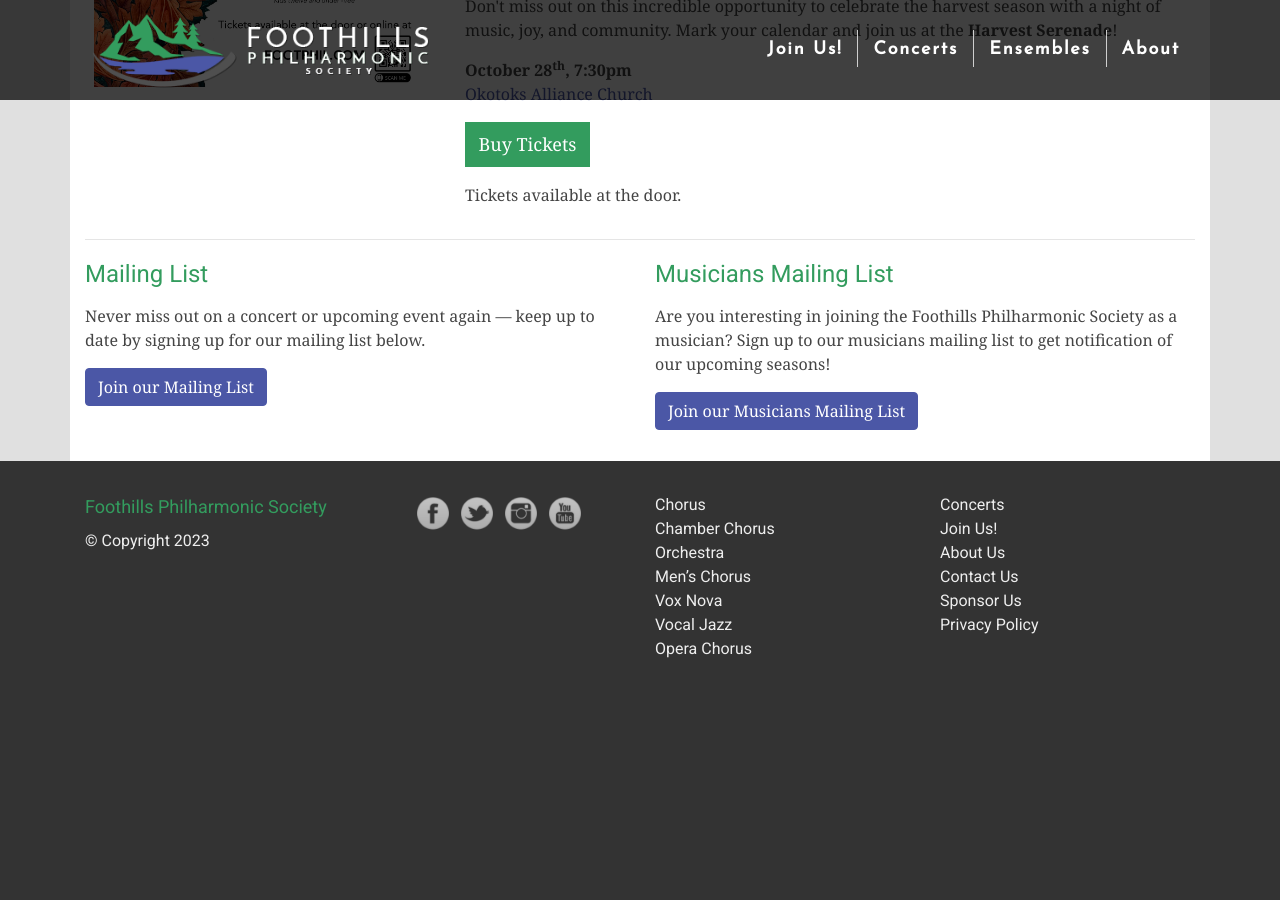
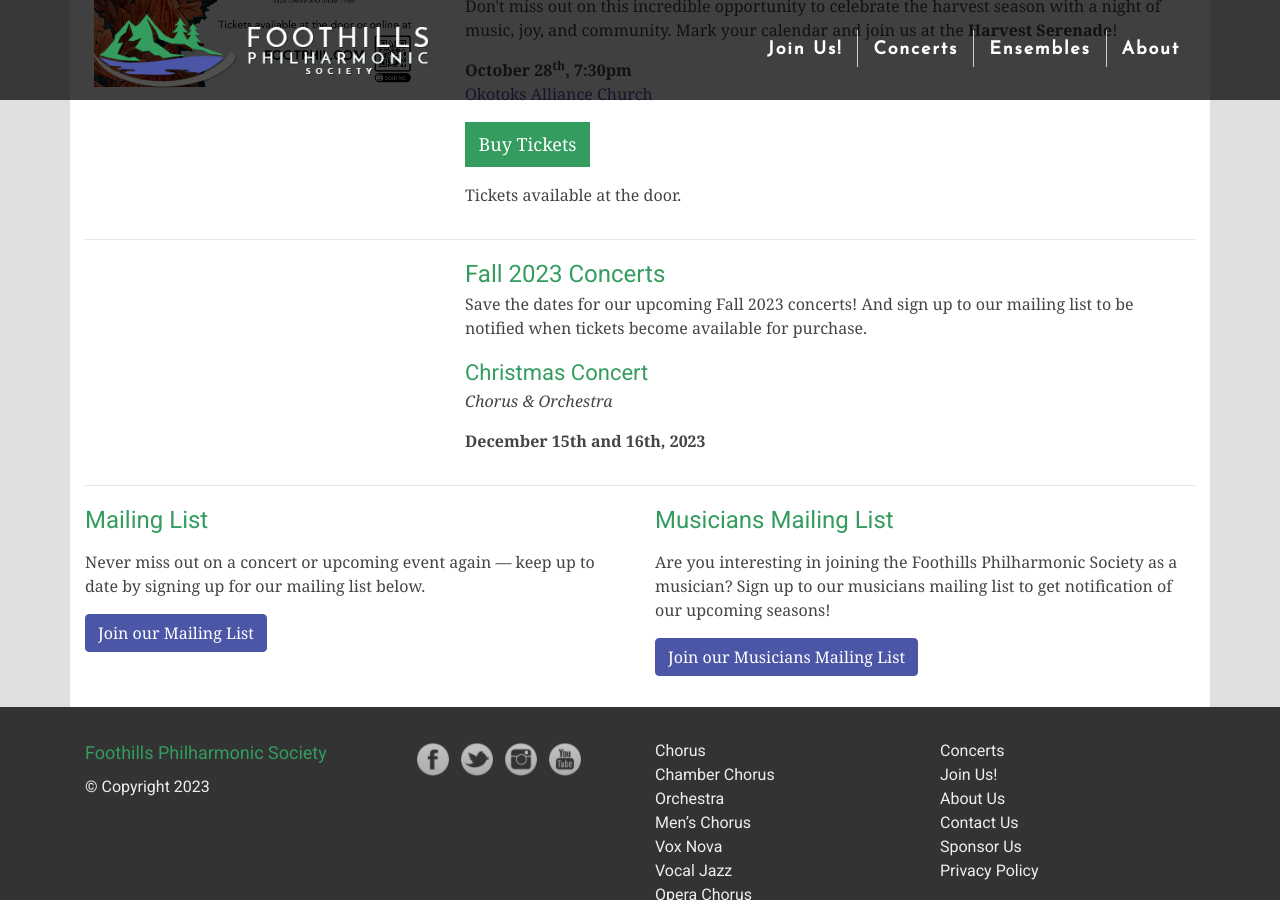
Before and after one commit to percyhanna/fps, a Jekyll site: the page built from concerts/index.html, in a window 1280 px wide and 900 px high, scrolled down 519 px. Built offline with Jekyll 4.4.1, drawn with Linux system fonts in a browser that asks for light colours; nearby versions of some CDN libraries; Markdown is read by kramdown in place of the engine named in the settings; before the commit the page ends 1196 px from its top, so only the background shows below that.

Commit message:
Add Christmas info back

```diff
--- a/concerts/index.html
+++ b/concerts/index.html
@@ -92,6 +92,29 @@
 </div>
 
 <hr />
+<div class="row">
+  <div class="col-md-4 col-12"></div>
+
+  <div class="col-12 col-md-8">
+    <h2 class="tight">Fall 2023 Concerts</h2>
+
+    <p>
+      Save the dates for our upcoming Fall 2023 concerts! And sign up to our
+      mailing list to be notified when tickets become available for purchase.
+    </p>
+
+    <div class="row">
+      <div class="col-12 col-md-6">
+        <h3 class="tight">Christmas Concert</h3>
+        <p><em>Chorus &amp; Orchestra</em></p>
+
+        <p><strong>December 15th and 16th, 2023</strong></p>
+      </div>
+    </div>
+  </div>
+</div>
+
+<hr />
 
 <div class="row">
   <div class="col-md-6 col-12">
```
